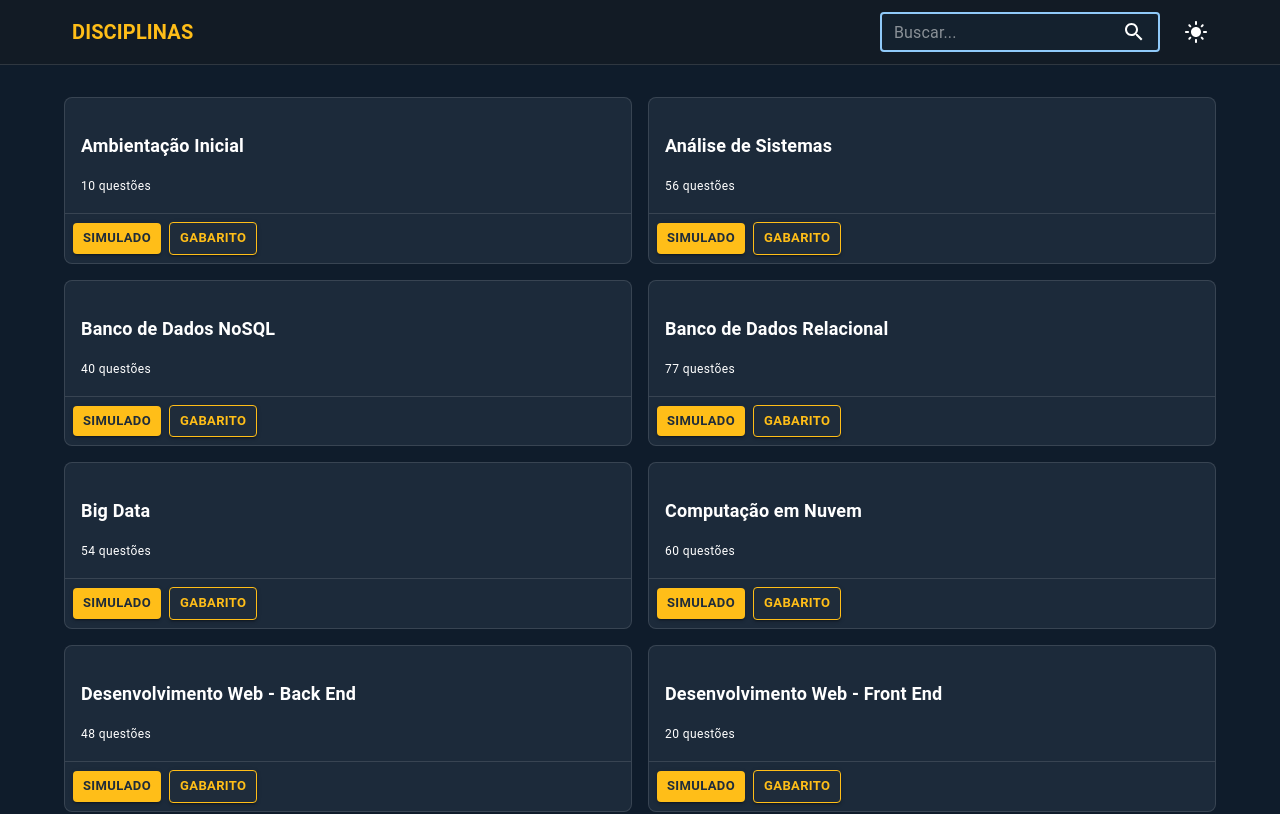
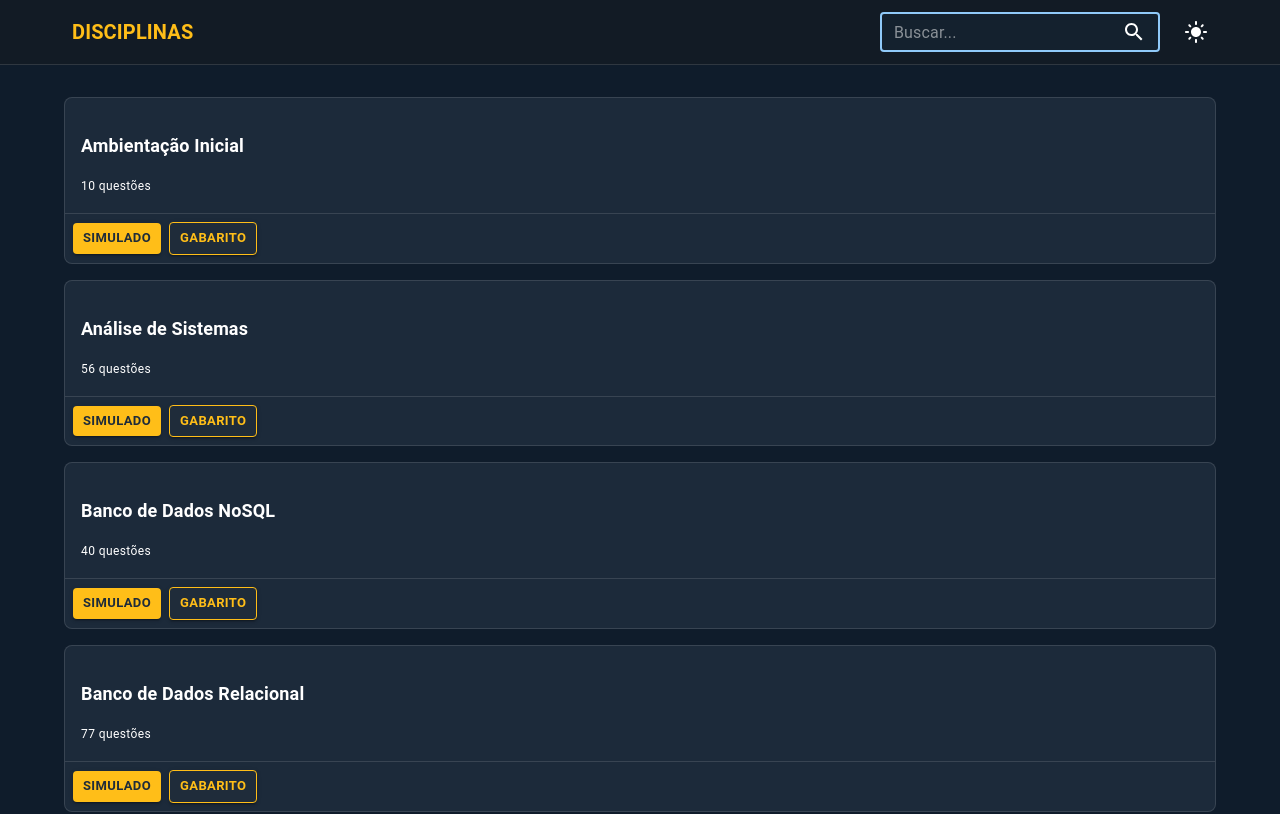
Before and after one commit to samuelnovaes/uninter-questions, a React (Vite) app: page / in a window 1280 px wide. Shown: the top 814 px of the page. Built offline with nearby package versions, Linux system fonts and the light colour scheme.

Commit message:
style: refactor QuestionsContainer to use layoutConfig for display styles

```diff
--- a/src/components/QuestionsContainer.jsx
+++ b/src/components/QuestionsContainer.jsx
@@ -1,13 +1,22 @@
 import { Box } from '@mui/material';
-const QuestionsContainer = ({ children }) => (
-  <Box
-    sx={{
-      display: 'grid',
-      gridTemplateColumns: { xs: '1fr', md: 'repeat(2, 1fr)' },
-      gap: 2
-    }}
-  >
+
+const layoutConfig = {
+  flex: {
+    display: 'flex',
+    flexDirection: 'column',
+    gap: 2
+  },
+  grid: {
+    display: 'grid',
+    gridTemplateColumns: { xs: '1fr', md: 'repeat(2, 1fr)' },
+    gap: 2
+  }
+};
+
+const QuestionsContainer = ({ children, display = 'flex' }) => (
+  <Box sx={layoutConfig[display]}>
     {children}
   </Box>
 );
+
 export default QuestionsContainer;
```
